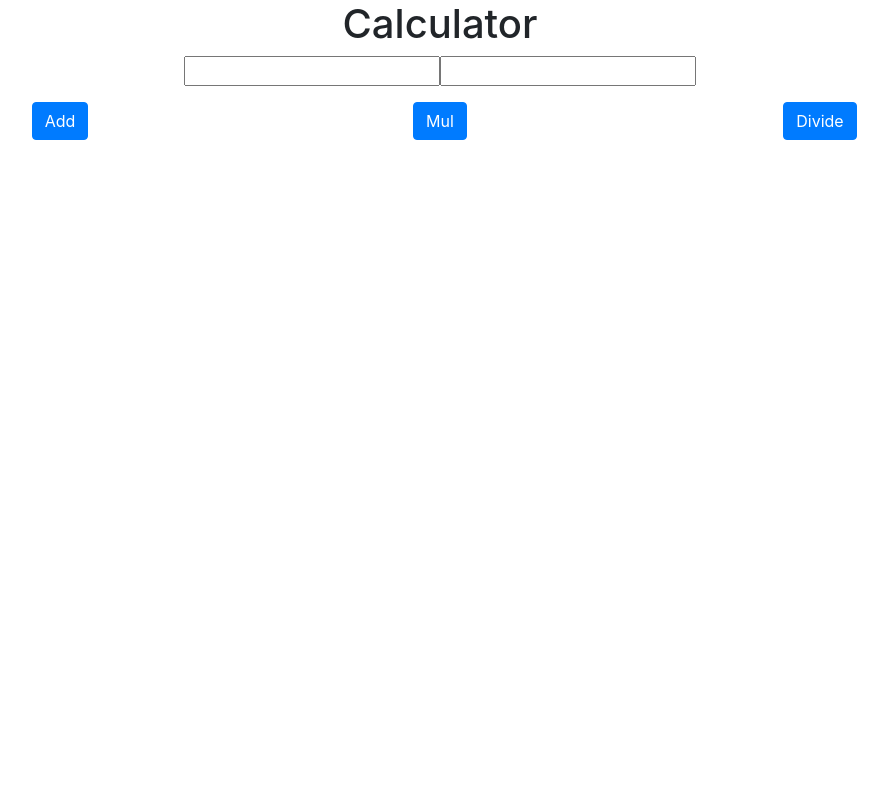
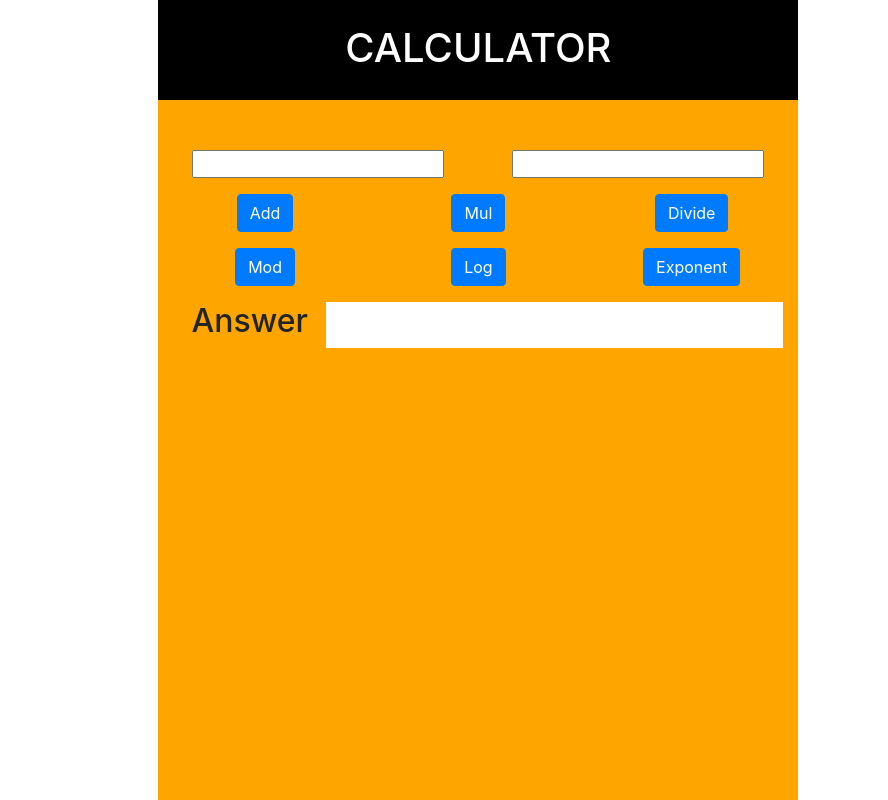
Before and after one commit to RishabhKumarChaudhary/CalculatorWithReact, a React app: page / in a window 1280 px wide. Shown: the whole page, without its empty margins (200-1088 px from the left). Built offline with nearby package versions, Linux system fonts and the light colour scheme.

Commit message:
UI fixed. Three more operations added
Signed-off-by: RishabhKumarChaudhary <iamrishabhchaudhary2808@gmail.com>

```diff
--- a/src/components/App.js
+++ b/src/components/App.js
@@ -14,7 +14,7 @@ class App extends React.Component {
 
             <div className="container text-center">
                 <div className="row ">
-                    <div className="col-xl-12">
+                    <div className="col-xl-12 heading">
                         <h1 >Calculator</h1>
                     </div>
                 </div>
--- a/src/components/Calculator.js
+++ b/src/components/Calculator.js
@@ -12,6 +12,8 @@ class Calculator extends React.Component {
         this.methodDiv = this.methodDiv.bind(this)
         this.methodMul = this.methodMul.bind(this)
         this.changeValue = this.changeValue.bind(this)
+        this.methodExpo = this.methodExpo.bind(this)
+        this.methodMod = this.methodMod.bind(this)
     }
 
 
@@ -35,11 +37,34 @@ class Calculator extends React.Component {
         this.setState({answer:Number(result)})
     }
 
+    methodMod() {
+       const result = Number(this.state.num1) % Number(this.state.num2)
+        this.setState({answer:Number(result)})
+    }
+
+    methodLog() {
+
+    }
+
+    methodExpo() {
+    const result = Math.exp(Number(this.state.num1))
+        this.setState({answer:Number(result)})
+    }
+
     render() {
         return (
             <div>
-              <input type="number" name="num1" value={this.state.num1} onChange={this.changeValue}/>
-              <input type="number" name="num2" value={this.state.num2} onChange={this.changeValue}/>
+{/*
+
+ */}
+                <div className="row">
+                    <div className="col-md-6">
+                    <input type="number" name="num1" value={this.state.num1} onChange={this.changeValue}/>
+                    </div>
+                    <div className="col-md-6">
+                    <input type="number" name="num2" value={this.state.num2} onChange={this.changeValue}/>
+                    </div>
+                </div>
                 <div className="row mt-3">
                     <div className="col-xl-4">
                         <button onClick={this.methodAdd} className="btn btn-primary"> Add </button></div>
@@ -51,8 +76,28 @@ class Calculator extends React.Component {
 
                     </div>
                 </div>
-                <h1>{this.state.answer}</h1>
-            </div>
+                <div className="row mt-3">
+                    <div className="col-xl-4">
+                        <button onClick={this.methodMod} className="btn btn-primary"> Mod </button></div>
+                        <div className="col-xl-4">
+                        <button  onClick={this.methodLog} className="btn btn-primary"> Log </button>
+                        </div>
+                        <div className="col-xl-4">
+                        <button  onClick={this.methodExpo} className="btn btn-primary"> Exponent </button>
+
+                    </div>
+                </div>
+                <div className="container mt-3 result">
+                        <div className="row">
+                        <div className="col-sm-3"><h2>Answer</h2></div>
+                        <div className="col-md-9 box">
+                        <h1>{this.state.answer}</h1>
+                        </div>
+
+
+                        </div>
+                </div>
+             </div>
         )
     }
 }
--- a/src/index.css
+++ b/src/index.css
@@ -0,0 +1,37 @@
+*{
+    margin: 0;
+    padding:0;
+}
+
+
+.wrapper {
+    background-color: orange;
+    height: 100vh;
+    width: 50%;
+    margin: auto;
+    position:absolute;
+    left:28%
+}
+
+.heading {
+    background-color: black;
+    color:white;
+    margin-bottom: 50px;
+    min-height: 100px;
+    font-weight: 800;
+}
+
+.heading h1 {
+    position: relative;
+    padding-top:4%;
+    text-transform: uppercase;
+}
+
+.box {
+    background-color:white;
+}
+
+.result {
+    position: relative;
+    top:0px
+}
--- a/src/index.html
+++ b/src/index.html
@@ -9,7 +9,11 @@
     <title>Document</title>
 </head>
 <body>
-    <div id="root"></div>
+    <div class="container">
+        <div id="root" class="wrapper">
+
+        </div>
+    </div>
     <script src="index.js"></script>
 </body>
 </html>
```
Also changed, not shown: 1 other file.
